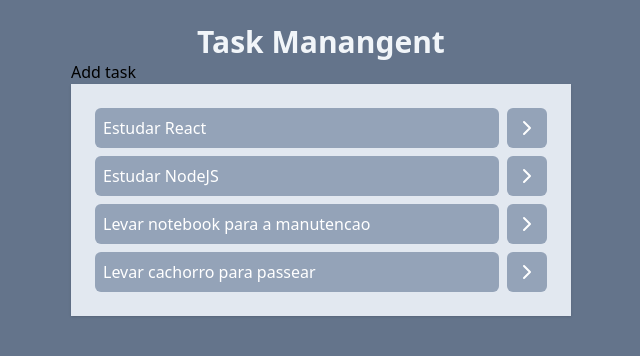
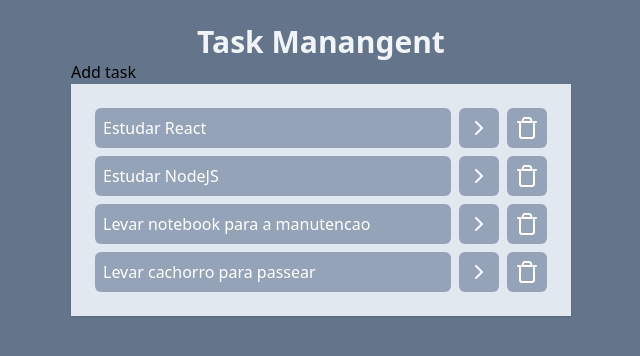
Before and after one commit to joaotelini/TodoList-React, a React (Vite) app: page / in a window 1280 px wide. Shown: the top 356 px of the page, without its empty margins (319-959 px from the left). Built offline with nearby package versions, Linux system fonts and the light colour scheme.

Commit message:
ft delete task

```diff
--- a/src/App.jsx
+++ b/src/App.jsx
@@ -41,6 +41,11 @@
     setTasks(newTasks);
   }
 
+  function onDeleteTaskClick(taskId) {
+    const newTasks = tasks.filter((task) => task.id !== taskId);
+    setTasks(newTasks);
+  }
+
   return (
     <div className="w-screen h-screen bg-slate-500 flex justify-center p-6">
       <div className="w-[500px]">
@@ -48,7 +53,7 @@
           Task Manangent
         </h1>
         <AddTasks />
-        <Tasks tasks={tasks} onTaskClick={onTaskClick}/>
+        <Tasks tasks={tasks} onTaskClick={onTaskClick} onDeleteTaskClick={onDeleteTaskClick}/>
       </div>
     </div>
   );
--- a/src/components/Tasks.jsx
+++ b/src/components/Tasks.jsx
@@ -1,20 +1,27 @@
-import { ChevronRightIcon } from "lucide-react";
+import { ChevronRightIcon, TrashIcon } from "lucide-react";
 
-function Tasks(props) {
+function Tasks({tasks, onTaskClick, onDeleteTaskClick}) {
   return (
     <ul className="space-y-2 p-6 bg-slate-200 rounded-md, shadow">
-      {props.tasks.map((tasks) => (
+      {tasks.map((tasks) => (
         <li key={tasks.id} className="flex gap-2">
           <button
-            onClick={() => props.onTaskClick(tasks.id)}
+            onClick={() => onTaskClick(tasks.id)}
             className={`bg-slate-400 text-left w-full text-white p-2 rounded-md ${
               tasks.isCompleted ? "line-through" : ""
             }`}
           >
             {tasks.title}
           </button>
+
           <button className="bg-slate-400 text-white p-2 rounded-md">
             <ChevronRightIcon />
+          </button>
+          <button
+            onClick={() => onDeleteTaskClick(tasks.id)}
+            className="bg-slate-400 text-white p-2 rounded-md"
+          >
+            <TrashIcon />
           </button>
         </li>
       ))}
```
